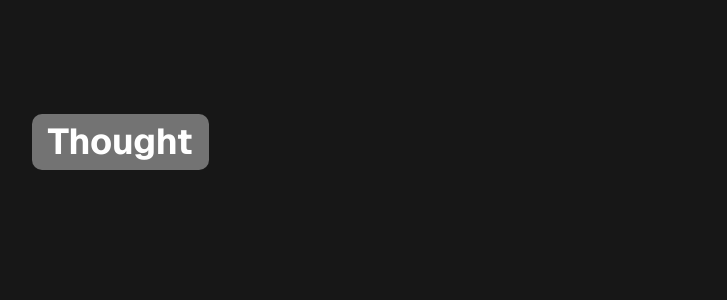
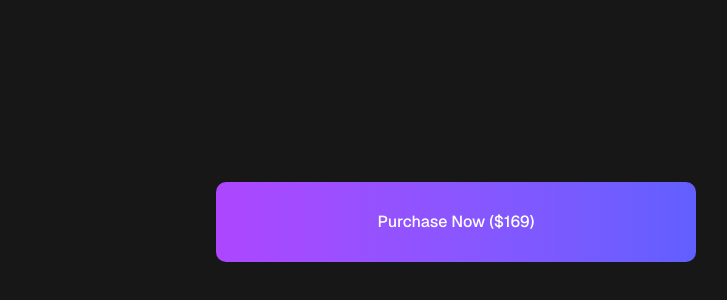
Before and after one commit to Bored008/motion.dev-learnings, a Next.js app: page /AnimationSequence in a window 1280 px wide. Shown: the part 178-478 px from the top of the page, without its empty margins (184-911 px from the left). Built offline with nearby package versions, Linux system fonts and the light colour scheme.

Commit message:
added animation for width to 0

```diff
--- a/src/app/AnimationSequence/components/animated-text.tsx
+++ b/src/app/AnimationSequence/components/animated-text.tsx
@@ -25,7 +25,7 @@ const AnimatedText = () => {
   return (
     <div
       ref={scope}
-      className="mx-auto flex max-w-4xl flex-wrap content-center justify-center text-4xl font-bold text-white"
+      className="bg-neutral-900 min-h-screen mx-auto flex max-w-4xl flex-wrap content-center justify-center text-4xl font-bold text-white"
     >
       <button
         onClick={() => {
--- /dev/null
+++ b/src/app/AnimationSequence/components/animation-sequence.tsx
@@ -0,0 +1,62 @@
+"use client";
+import React from "react";
+import { motion, useAnimate } from "motion/react";
+
+const AnimationSequence = () => {
+  const [scope, animate] = useAnimate();
+  const startAnimating = async () => {
+    animate(
+      ".text",
+      {
+        opacity: 0,
+      },
+      {
+        duration: 0,
+      },
+    );
+
+    await animate(
+      "button",
+      {
+        borderRadius: "1000px",
+        width: "5rem",
+      },
+      {
+        duration: 0.3,
+      },
+    );
+
+    animate(
+      ".spinning-circle",
+      {
+        opacity: 1,
+        scale: [0, 1.2, 0.8, 1],
+      },
+      {
+        duration: 0.5,
+      },
+    );
+  };
+  return (
+    <div
+      ref={scope}
+      className="relative flex h-20 min-h-screen w-full items-center justify-center bg-neutral-900"
+    >
+      <motion.button
+        onClick={startAnimating}
+        style={{
+          width: "30rem",
+        }}
+        className="via-voilet-600 h-20 rounded-lg bg-gradient-to-r from-purple-500 to-indigo-500 font-medium text-white"
+      >
+        <span className="text">Purchase Now ($169)</span>
+      </motion.button>
+      <motion.div
+        style={{ opacity: 0, scale: 0 }}
+        className="spinning-circle absolute inset-0 m-auto h-20 w-20 rounded-full bg-green-500"
+      ></motion.div>
+    </div>
+  );
+};
+
+export default AnimationSequence;
--- a/src/app/AnimationSequence/page.js
+++ b/src/app/AnimationSequence/page.js
@@ -1,10 +1,14 @@
 import React from 'react'
 import AnimatedText from './components/animated-text'
+import AnimationSequence from './components/animation-sequence'
 
 const page = () => {
   return (
-    <div className='bg-neutral-900 min-h-screen text-white mx-auto flex flex-center justify-center'>
-        <AnimatedText />
+    <div>
+        <div className='hidden'>
+            <AnimatedText />
+        </div>
+        <AnimationSequence />
     </div>
   )
 }
```
